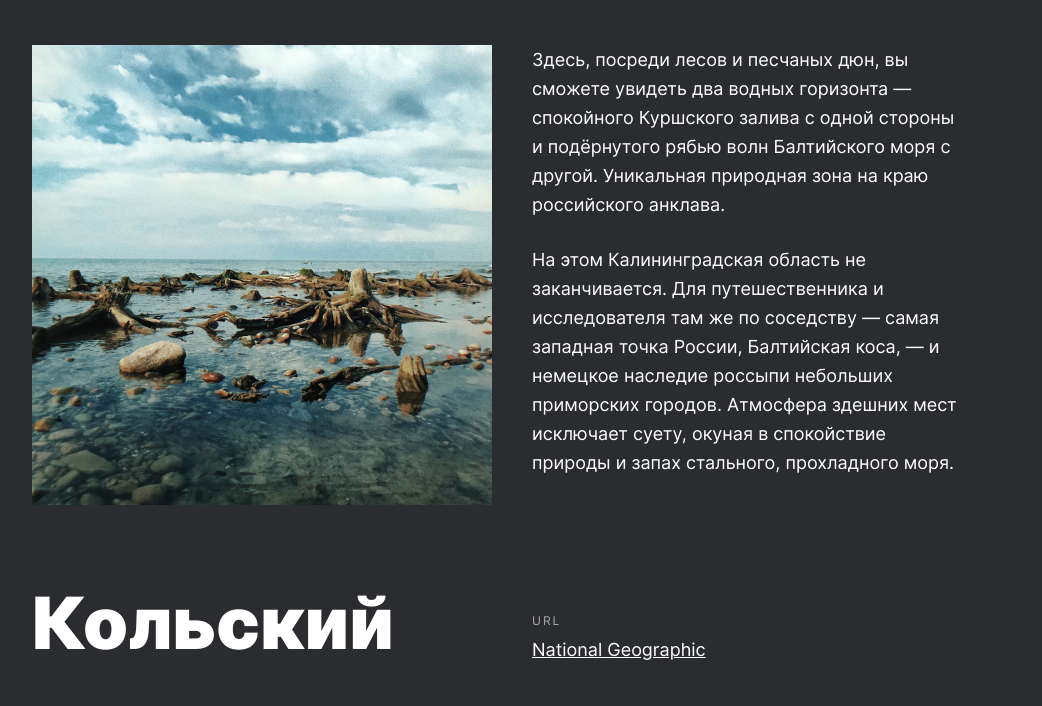
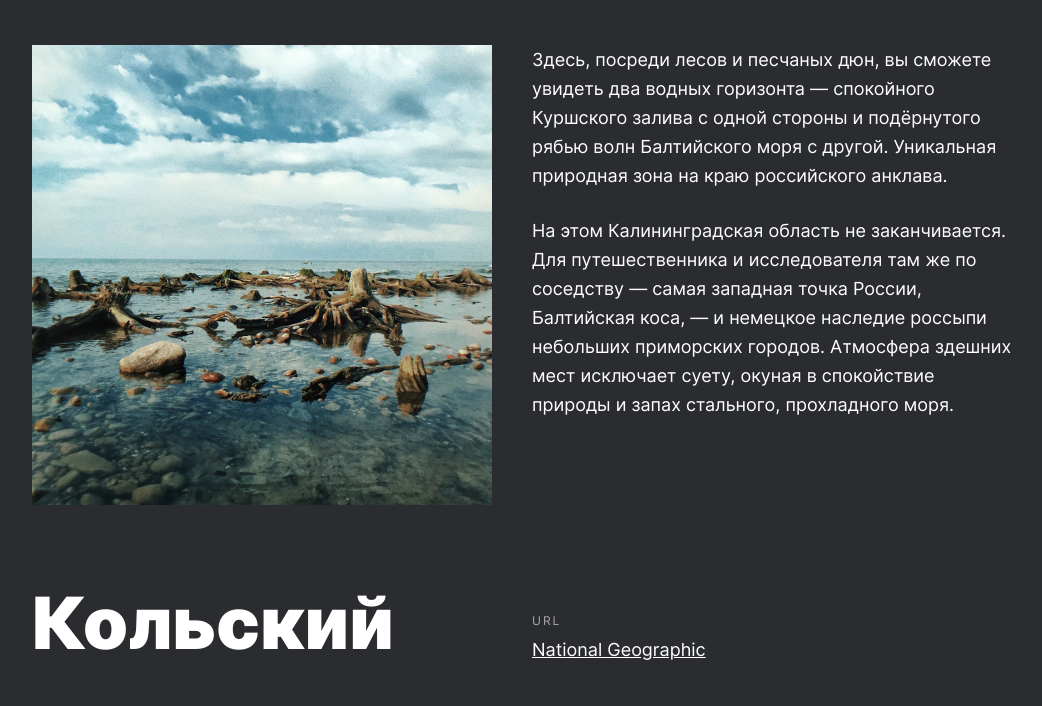
Before and after one commit to icemintcat1982/russian-travel, a plain HTML site: page index.html in a window 1280 px wide. Shown: the part 2698-3404 px from the top of the page, without its empty margins (116-1158 px from the left). Drawn offline with Linux system fonts and the light colour scheme.

Commit message:
Update place__paragraph.css

```diff
--- a/blocks/place/__paragraph/place__paragraph.css
+++ b/blocks/place/__paragraph/place__paragraph.css
@@ -1,5 +1,5 @@
 .place__paragraph {
-  max-width: 484px;
+  min-width: 484px;
   margin: 0;
   font-weight: 400;
   font-size: 18px;
```
